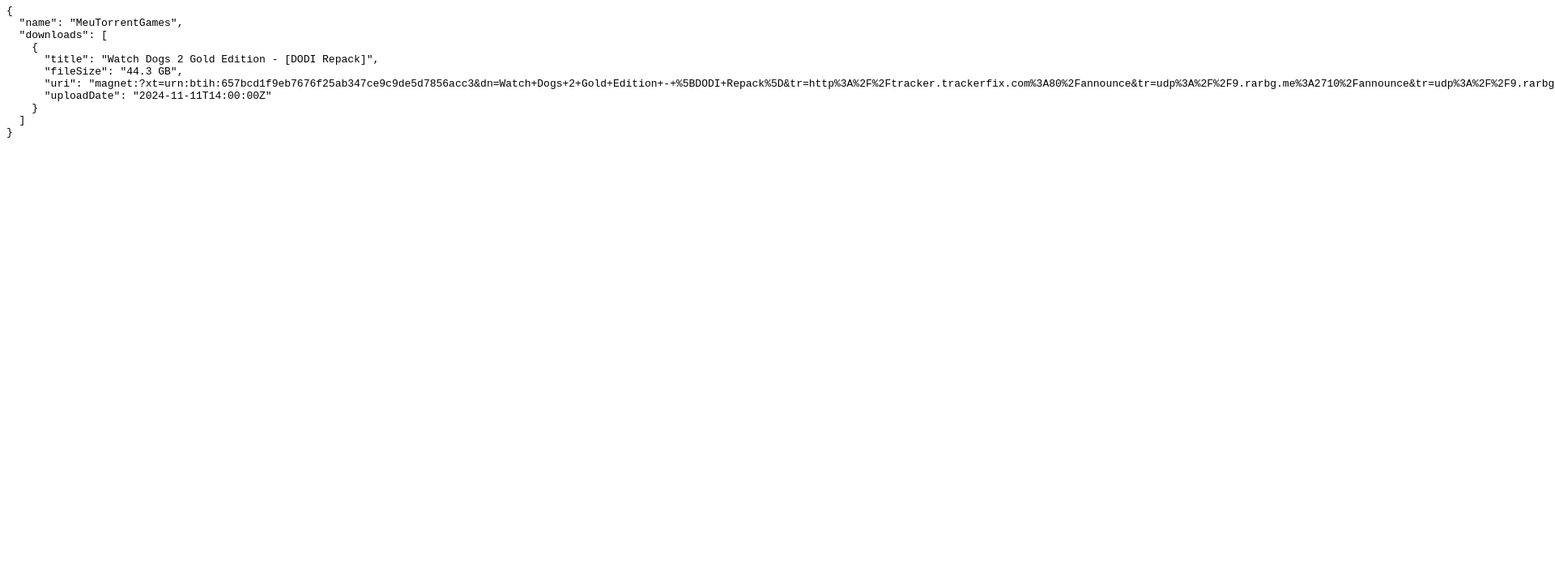
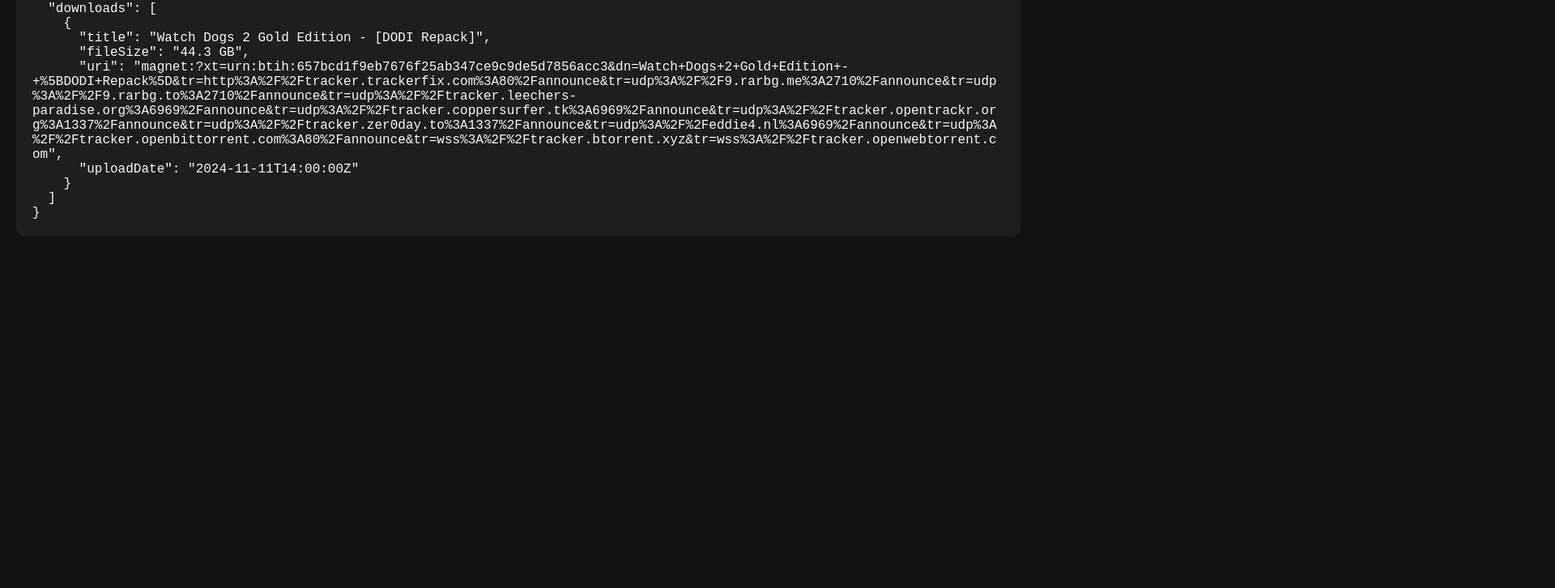
Before and after one commit to Snowzz0/SnowzRep, a plain HTML site: page index.html in a window 1280 px wide. Shown: the part 74-800 px from the top of the page at 81% size, 1920 px wide, since content can reach past the window. Drawn offline with Linux system fonts and the light colour scheme.

Commit message:
index.html

```diff
--- a/index.html
+++ b/index.html
@@ -3,11 +3,31 @@
 <head>
     <meta charset="UTF-8">
     <meta name="viewport" content="width=device-width, initial-scale=1.0">
-    <title>Lista de Jogos</title>
+    <title>JSON - MeuTorrentGames</title>
+    <style>
+        /* Modo escuro */
+        body {
+            background-color: #121212;
+            color: #e0e0e0;
+            font-family: Arial, sans-serif;
+            margin: 0;
+            padding: 0;
+        }
+        pre {
+            background-color: #1e1e1e;
+            color: #f8f8f2;
+            padding: 20px;
+            white-space: pre-wrap; /* Garante que o texto não saia da tela */
+            word-wrap: break-word; /* Quebra de linha quando necessário */
+            font-size: 16px;
+            border-radius: 10px;
+            margin: 20px;
+        }
+    </style>
 </head>
 <body>
-    <h1>Jogos Disponíveis</h1>
-    <pre id="json-content"></pre> <!-- A tag <pre> vai preservar a formatação -->
+    <!-- Apenas o JSON será exibido aqui -->
+    <pre id="json-content"></pre>
 
     <script>
         fetch('https://raw.githubusercontent.com/Snowzz0/SnowzRep/main/Jogos.json')
```
